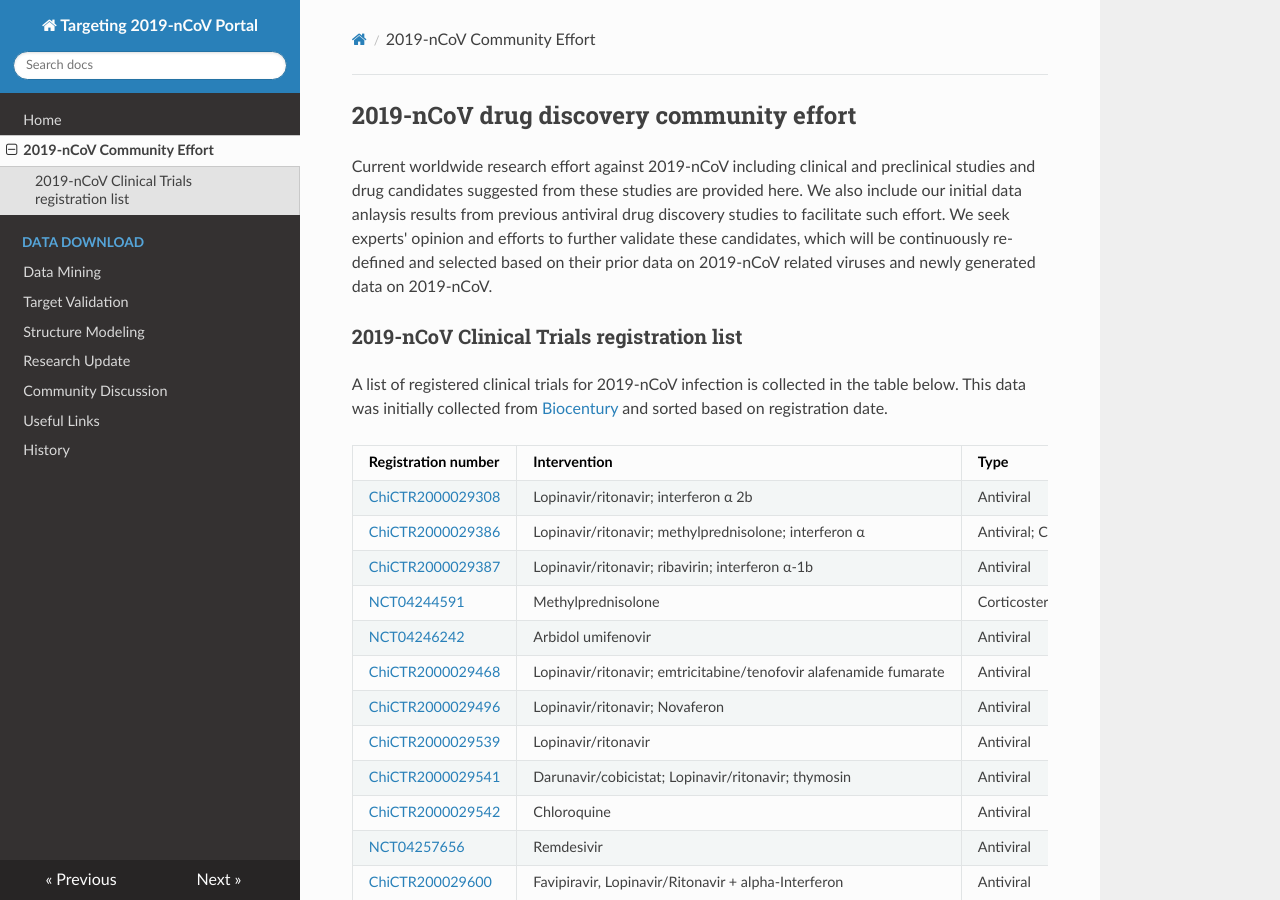
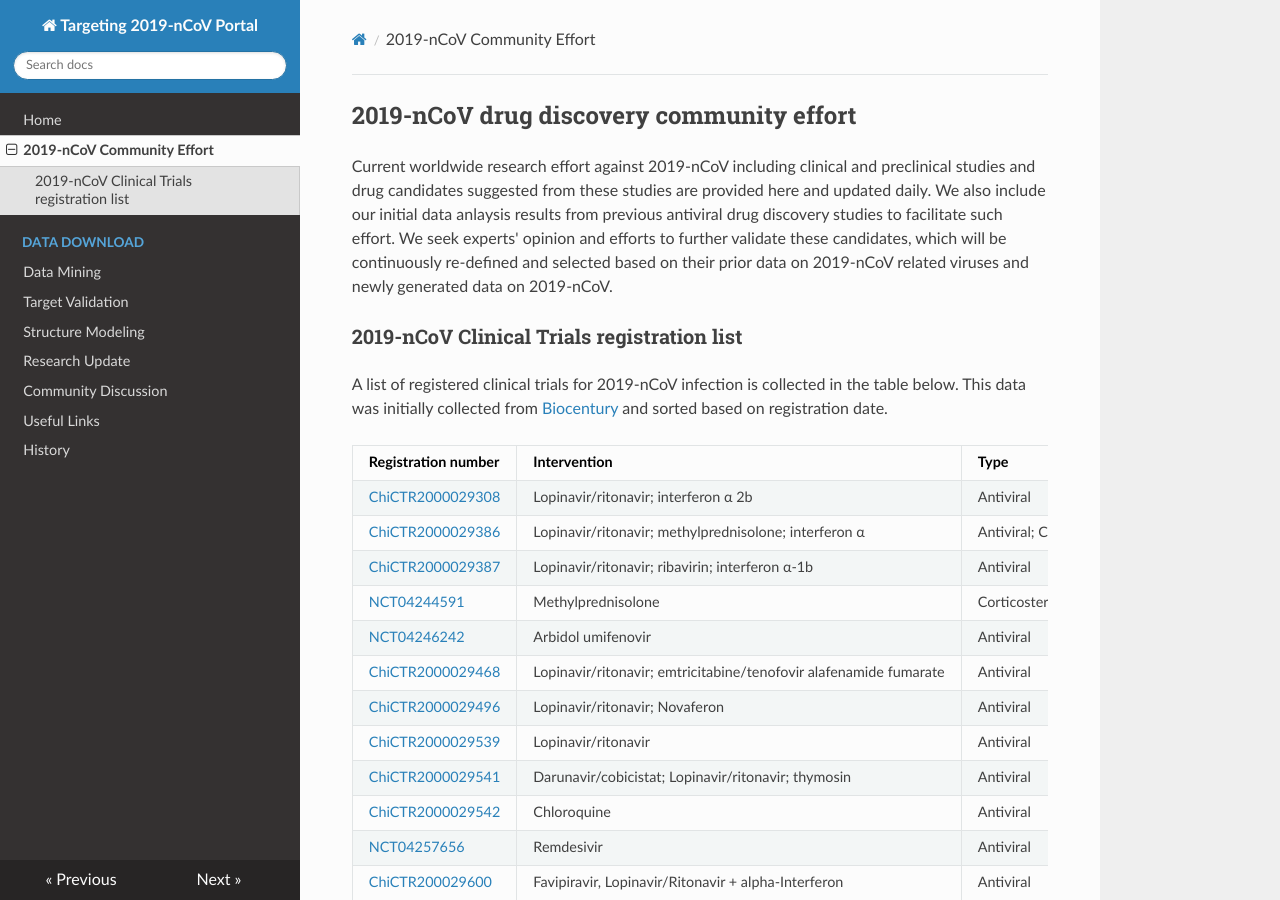
Before and after one commit to GHDDI-AILab/Targeting2019-nCoV, an MkDocs documentation site: the page built from docs/drug_candidates.md, in a window 1280 px wide and 900 px high. Built offline with MkDocs 1.6.1, drawn with Linux system fonts in a browser that asks for light colours; nearby versions of some CDN libraries; some of the changed text lies outside the part shown.

Commit message:
update candidates word

```diff
--- a/docs/drug_candidates.md
+++ b/docs/drug_candidates.md
@@ -1,6 +1,6 @@
 ## 2019-nCoV drug discovery community effort
 
- Current worldwide research effort against 2019-nCoV including clinical and preclinical studies and drug candidates suggested from these studies are provided here. We also include our initial data anlaysis results from previous antiviral drug discovery studies to facilitate such effort. We seek experts' opinion and efforts to further validate these candidates, which will be continuously re-defined and selected based on their prior data on 2019-nCoV related viruses and newly generated data on 2019-nCoV.
+ Current worldwide research effort against 2019-nCoV including clinical and preclinical studies and drug candidates suggested from these studies are provided here and updated daily. We also include our initial data anlaysis results from previous antiviral drug discovery studies to facilitate such effort. We seek experts' opinion and efforts to further validate these candidates, which will be continuously re-defined and selected based on their prior data on 2019-nCoV related viruses and newly generated data on 2019-nCoV.
 
 
 ### 2019-nCoV Clinical Trials registration list
```
Also changed, not shown: other parts of docs/drug_candidates.md (+1 -3 lines).
